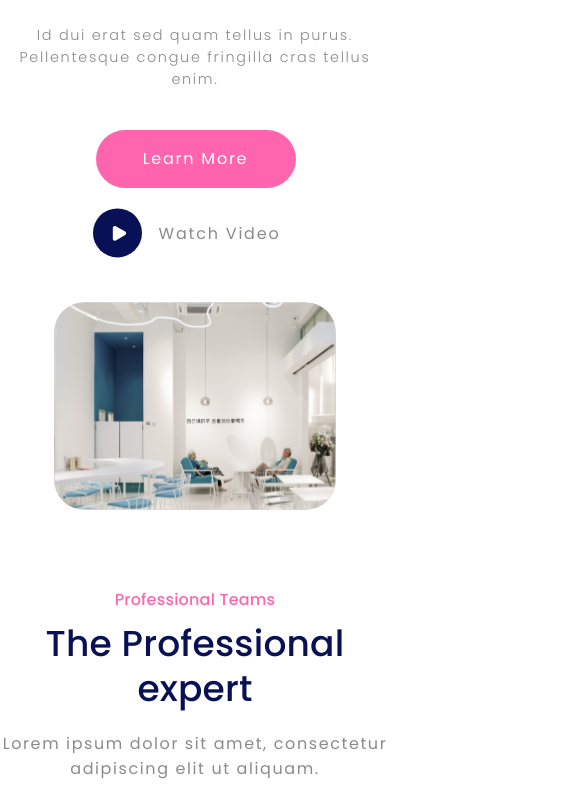
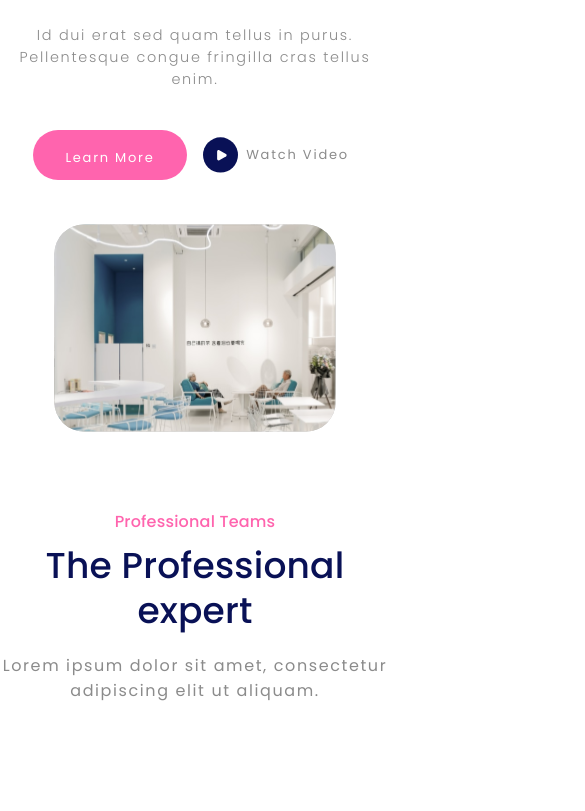
Before and after one commit to TTS-BH-Soft/Lesson-1, a React (Vite) app: page / in a window 390 px wide. Shown: the part 2943-3754 px from the top of the page, 585 px wide, since content can reach past the window. Built offline with nearby package versions, Linux system fonts and the light colour scheme.

Commit message:
make breakpoint

```diff
--- a/src/component/AboutUs/AboutStyled.js
+++ b/src/component/AboutUs/AboutStyled.js
@@ -118,12 +118,13 @@ export const ButtonContainer = styled.div`
   }
 
   @media (max-width: 768px) {
-    flex-direction: column;
     align-items: center;
-    margin-top: 1rem;
+    justify-content: center;
 
     button {
-      margin-bottom: 20px;
+      font-size: 13px;
+      height: 50px;
+      margin-right: 16px;
     }
 
     a {
@@ -131,8 +132,14 @@ export const ButtonContainer = styled.div`
       margin-right: 0;
     }
 
+    img {
+      width: 35px;
+    }
+
     span {
-      width: 130px;
+      width: 120px;
+      font-size: 13px;
+      margin: 0;
     }
   }
 `;
--- a/src/component/ContactUs/ContactStyled.js
+++ b/src/component/ContactUs/ContactStyled.js
@@ -45,7 +45,7 @@ export const ImageContainer = styled.div`
   }
 
   @media (max-width: 768px) {
-    margin: 4rem 0;
+    margin: 1rem 0;
     img {
       width: 70%;
       height: auto;
--- a/src/component/Footer/FooterStyles.js
+++ b/src/component/Footer/FooterStyles.js
@@ -4,6 +4,18 @@ export const FooterContent = styled.div`
   display: flex;
   margin-top: 96px;
   margin-left: 50px;
+
+  @media (max-width: 768px) {
+    flex-direction: column;
+    align-items: center;
+    margin-left: 0;
+    margin-top: 50px;
+  }
+
+  @media (max-width: 480px) {
+    margin-top: 30px;
+    padding: 0 1rem;
+  }
 `;
 
 export const FooterLinks = styled.div`
@@ -12,6 +24,18 @@ export const FooterLinks = styled.div`
   justify-content: space-between;
   margin: 5rem 8rem;
   max-width: 514px;
+
+  @media (max-width: 768px) {
+    flex-direction: column;
+    align-items: center;
+    margin: 2rem 0;
+    gap: 2rem;
+  }
+
+  @media (max-width: 480px) {
+    margin: 1rem 0;
+    gap: 1.5rem;
+  }
 `;
 
 export const FooterBottom = styled.div`
@@ -21,6 +45,17 @@ export const FooterBottom = styled.div`
   font-size: 1rem;
   color: #d7dbff;
   margin: 2.9rem 8.05rem;
+
+  @media (max-width: 768px) {
+    flex-direction: column;
+    align-items: center;
+    margin: 2rem 0;
+    gap: 1.5rem;
+  }
+
+  @media (max-width: 480px) {
+    margin: 1rem 0;
+  }
 `;
 
 export const FooterSocial = styled.div`
@@ -30,6 +65,17 @@ export const FooterSocial = styled.div`
   justify-content: space-between;
   align-items: center;
   max-height: 28px;
+
+  @media (max-width: 768px) {
+    justify-content: center;
+    gap: 1.5rem;
+    max-width: none;
+  }
+
+  @media (max-width: 480px) {
+    flex-wrap: wrap;
+    gap: 1rem;
+  }
 `;
 
 export const FooterCopyright = styled.div`
@@ -69,4 +115,14 @@ export const BackToTopButton = styled.button`
   &:hover {
     background-color: #d85076;
   }
+
+  @media (max-width: 768px) {
+    bottom: 100px;
+    right: 20px;
+  }
+
+  @media (max-width: 480px) {
+    bottom: 80px;
+    right: 10px;
+  }
 `;
--- a/src/component/FooterLogo/FooterLogo.js
+++ b/src/component/FooterLogo/FooterLogo.js
@@ -4,6 +4,15 @@ export const FooterLogoContainer = styled.div`
   flex: 1;
   max-width: 492px;
   margin: 6rem 0 5rem 5rem;
+
+  @media (max-width: 768px) {
+    margin: 3rem 0;
+    text-align: center;
+  }
+
+  @media (max-width: 480px) {
+    margin: 2rem 0;
+  }
 `;
 
 export const LogoContent = styled.div`
--- a/src/component/NavBar/NavStyled.js
+++ b/src/component/NavBar/NavStyled.js
@@ -49,6 +49,10 @@ export const NavBoxLink = styled.div`
   padding-right: 34px;
   display: flex;
   justify-content: flex-end;
+
+  @media (max-width: 768px) {
+    // justify-content: space-betwee;
+  }
 `;
 
 export const NavBox = styled.div`
```
